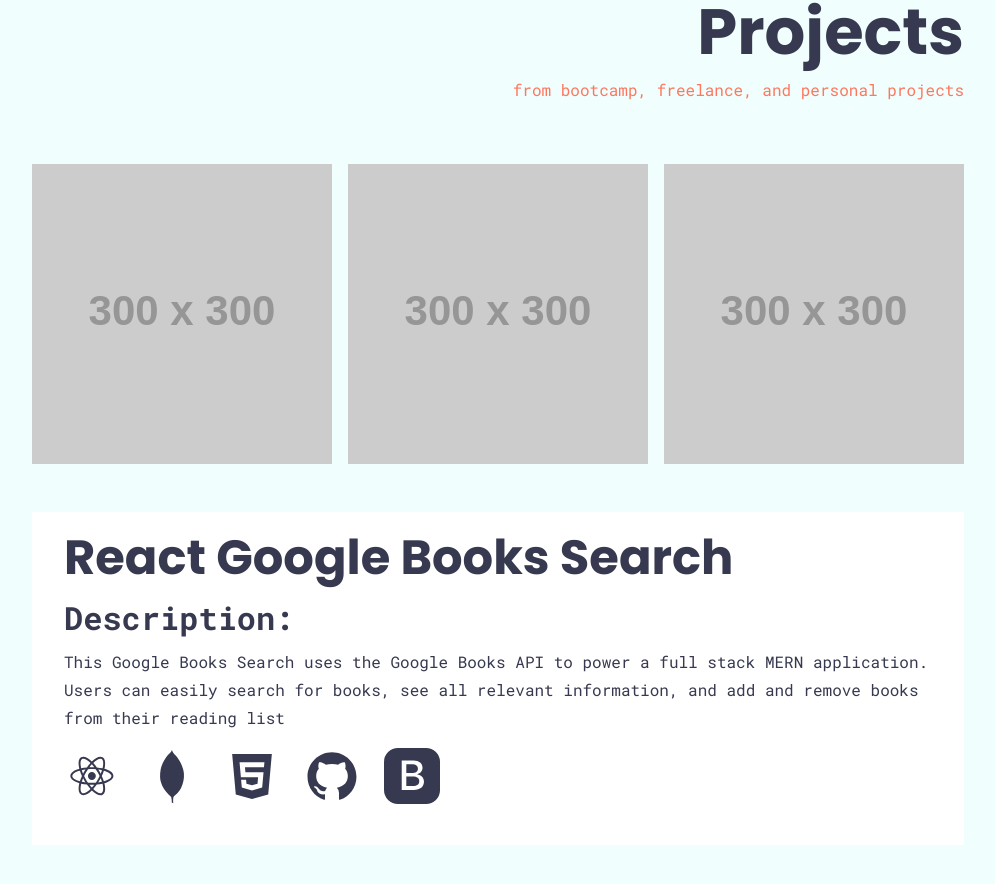
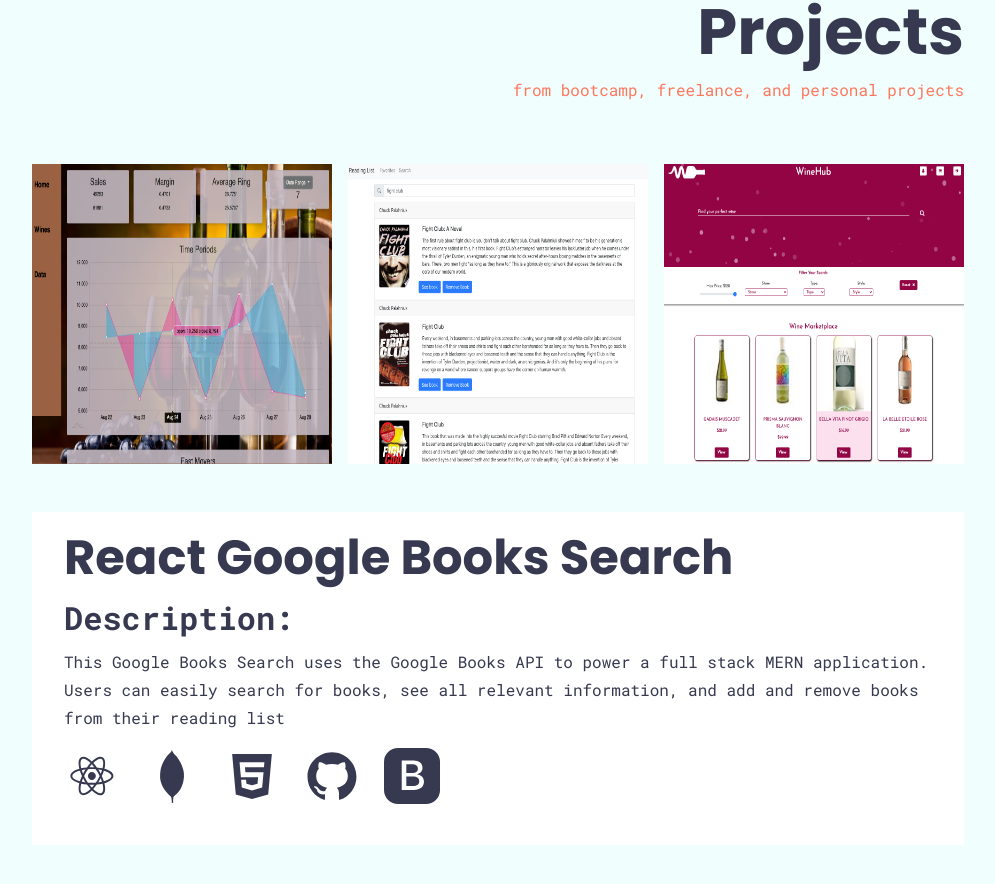
Before and after one commit to grburner/port-ts, a React (Create React App) app: page / in a window 1280 px wide. Shown: the part 1070-1954 px from the top of the page, without its empty margins (142-1137 px from the left). Built offline with nearby package versions, Linux system fonts and the light colour scheme.

Commit message:
fixed images

```diff
--- a/src/components/ProjectGroup/index.tsx
+++ b/src/components/ProjectGroup/index.tsx
@@ -5,9 +5,12 @@
 import ProjectIcons from '../ProjectIcons';
 import { IconContext } from 'react-icons';
 import data from '../../data.json';
-// import winehubImg from '../../assets/winehub.png';
-// import dbdashImg from '../../assets/dbdash.png';
-// import googlebooksImg from '../../assets/googlebooks.png';
+import dbdashImg from '../../assets/dbdash.png';
+import googlebooksImg from '../../assets/googlebooks.png';
+import winehubImg from '../../assets/winehub.png'
+// const winehubImg = require('../../assets/winehub.png');
+// const dbdashImg = require('../../assets/dbdash.png');
+// const googlebooksImg = require('../../assets/googlebooks.png');
 
 const ProjectGroup: React.FC = () => {
   const [projectIndex, setProjectIndex] = useState<number>(1);
@@ -26,13 +29,13 @@
         </div>
         <div className="project-images">
           <div onClick={() => imageClickHandler(0)}>
-            <ProjectImage image={'http://placehold.it/300x300'}/>
+            <ProjectImage image={dbdashImg}/>
           </div>
           <div onClick={() => imageClickHandler(1)}>
-            <ProjectImage image={'http://placehold.it/300x300'}/>
+            <ProjectImage image={googlebooksImg}/>
           </div>
           <div onClick={() => imageClickHandler(2)}>
-            <ProjectImage image={'http://placehold.it/300x300'}/>
+            <ProjectImage image={winehubImg}/>
           </div>
         </div>
       </div>
--- /dev/null
+++ b/src/typings.d.ts
@@ -0,0 +1,4 @@
+declare module "*.png" {
+    const value: any;
+    export = value;
+};
--- a/tsconfig.json
+++ b/tsconfig.json
@@ -18,7 +18,11 @@
     "resolveJsonModule": true,
     "isolatedModules": true,
     "noEmit": true,
-    "jsx": "react-jsx"
+    "jsx": "react-jsx",
+    "typeRoots": [
+      "custom_typings",
+      "/ts-protfolio/node_modules/@types"
+    ]
   },
   "include": [
     "src"
```
Also changed, not shown: 1 other file (tests, documents, lock files or other folders).
